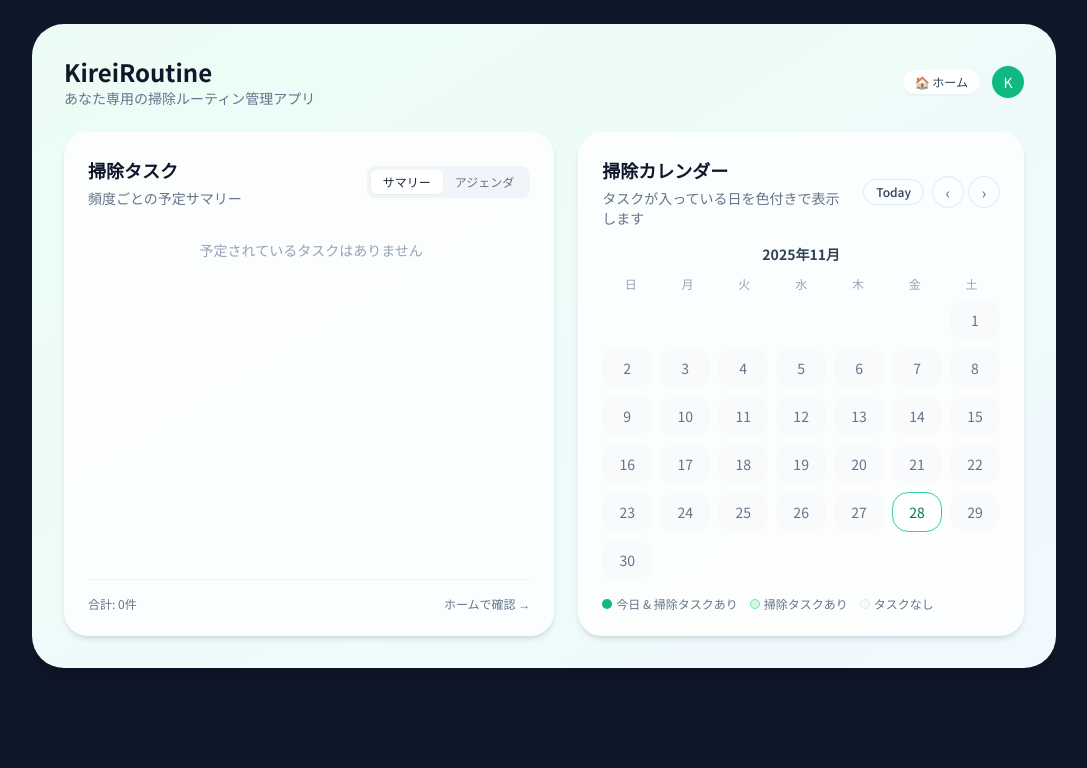
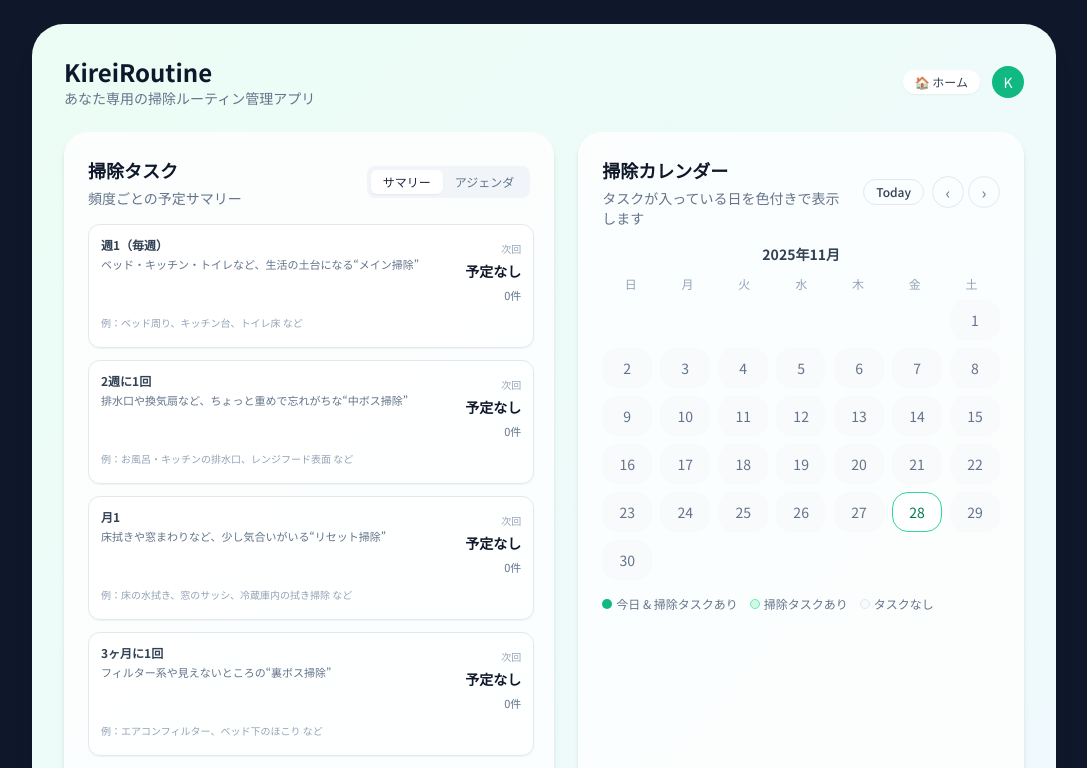
Before and after one commit to kazushi-tech/kireiroutine-app, a React (Vite) app: page /calendar in a window 1280 px wide. Shown: the top 768 px of the page, without its empty margins (96-1183 px from the left). Built offline with nearby package versions, Linux system fonts and the light colour scheme.

Commit message:
Update calendar UX and agenda view

```diff
--- a/CalendarPage.tsx
+++ b/CalendarPage.tsx
@@ -19,7 +19,7 @@ import {
 import { CSS } from "@dnd-kit/utilities";
 import React, { useEffect, useMemo, useState } from "react";
 import { Link, useNavigate } from "react-router-dom";
-import { CLEANING_DATA } from "./constants";
+import { CLEANING_DATA, FREQUENCY_SUMMARY_META } from "./constants";
 import { Frequency } from "./types";
 
 type RepeatType =
@@ -102,15 +102,7 @@ function formatDateKey(date: Date): string {
 }
 
 function frequencyToLabel(freq: Frequency): string {
-  switch (freq) {
-    case Frequency.Weekly: return "週1（毎週）";
-    case Frequency.BiWeekly: return "2週に1回";
-    case Frequency.Monthly: return "月1";
-    case Frequency.Quarterly: return "3ヶ月に1回";
-    case Frequency.SemiAnnual: return "半年に1回";
-    case Frequency.Annual: return "年1";
-    default: return freq;
-  }
+  return FREQUENCY_SUMMARY_META[freq]?.label ?? freq;
 }
 
 function formatDisplayDate(date: Date): string {
@@ -530,6 +522,34 @@ const CalendarPage: React.FC = () => {
     cancelIndividualReschedule();
   };
 
+  const handleQuickMove = (taskId: string, days: number) => {
+    if (!selectedDate) return;
+    const sourceKey = formatDateKey(selectedDate);
+
+    // Calculate target date
+    const d = new Date(selectedDate);
+    d.setDate(d.getDate() + days);
+    const targetKey = formatDateKey(d);
+
+    setCalendarMap((prev) => {
+      const next = { ...prev };
+
+      // Remove from source
+      const sourceTasks = next[sourceKey] ?? [];
+      next[sourceKey] = sourceTasks.filter(id => id !== taskId);
+      if (next[sourceKey].length === 0) delete next[sourceKey];
+
+      // Add to target
+      const targetTasks = next[targetKey] ?? [];
+      if (!targetTasks.includes(taskId)) {
+        next[targetKey] = [...targetTasks, taskId];
+      }
+
+      saveCalendarMap(next);
+      return next;
+    });
+  };
+
 
 
   // Frequency Summary Logic
@@ -554,7 +574,7 @@ const CalendarPage: React.FC = () => {
       let nextDate: Date | null = null;
       let count = 0;
 
-      // Optimization: Check upcomingDays first (next 7 days)
+      // 1. Check upcomingDays first (next 7 days)
       const upcoming = upcomingDays.find(day =>
         day.tasks.some(t => t.frequency === freq)
       );
@@ -564,7 +584,7 @@ const CalendarPage: React.FC = () => {
         count = upcoming.tasks.filter(t => t.frequency === freq).length;
       }
 
-      // If not found in upcomingDays, scan calendarMap
+      // 2. If not found in upcomingDays, scan future keys in calendarMap
       if (!nextDate) {
          const sortedKeys = Object.keys(calendarMap).sort();
          const futureKeys = sortedKeys.filter(k => k >= todayKey);
@@ -581,10 +601,14 @@ const CalendarPage: React.FC = () => {
          }
       }
 
-      if (nextDate) {
+      // Always add the frequency item, even if no next date (user might want to see it)
+      // But per requirement "next date" is key. If no tasks, maybe skip?
+      // The requirement says "Frequency Summary Card... Next Date... Count".
+      // Let's include it even if count is 0, or maybe just if defined in META.
+      if (FREQUENCY_SUMMARY_META[freq]) {
         summary.push({
           frequency: freq,
-          label: frequencyToLabel(freq),
+          label: FREQUENCY_SUMMARY_META[freq].label,
           nextDate,
           count,
         });
@@ -597,7 +621,7 @@ const CalendarPage: React.FC = () => {
 
 
   const handleFrequencyClick = (freq: Frequency) => {
-    navigate("/", { state: { activeFrequency: freq } });
+    navigate("/", { state: { initialFrequency: freq } });
   };
 
   // DnD Logic
@@ -715,58 +739,59 @@ const CalendarPage: React.FC = () => {
             <div className="flex-1 overflow-y-auto pr-1 -mr-2 space-y-2">
               {viewMode === "summary" ? (
                 // Frequency Summary View
-                <div className="space-y-2">
-                  {frequencySummary.length === 0 ? (
-                    <p className="text-sm text-slate-400 py-4 text-center">予定されているタスクはありません</p>
-                  ) : (
-                    frequencySummary.map((item) => {
-                      const isToday = item.nextDate && formatDateKey(item.nextDate) === todayKey;
-                      const dateLabel = item.nextDate
-                        ? isToday
-                          ? "今日"
-                          : `${item.nextDate.getMonth() + 1}/${item.nextDate.getDate()}`
-                        : "未定";
-
-                      return (
-                        <button
+                <div className="space-y-3">
+                  {frequencySummary.map((item) => (
+                    <FrequencySummaryCard
                       key={item.frequency}
+                      frequencyId={item.frequency}
+                      nextDate={item.nextDate}
+                      taskCount={item.count}
                       onClick={() => handleFrequencyClick(item.frequency)}
-                          className="flex w-full items-center justify-between rounded-2xl border border-slate-100 bg-white px-4 py-3 text-sm hover:bg-slate-50 hover:border-emerald-200 transition-all group"
-                        >
-                          <div className="flex flex-col items-start gap-1">
-                            <span className="text-xs font-bold text-slate-700">{item.label}</span>
-                            <div className="flex items-center gap-2 text-xs text-slate-500">
-                              <span className="bg-slate-100 px-1.5 py-0.5 rounded text-[10px]">次回</span>
-                              <span className={isToday ? "text-emerald-600 font-bold" : ""}>{dateLabel}</span>
-                            </div>
-                          </div>
-                          <div className="flex items-center gap-3">
-                            <span className="text-sm font-semibold text-slate-800">{item.count}件</span>
-                            <span className="text-slate-300 group-hover:text-emerald-500 transition-colors">›</span>
-                          </div>
-                        </button>
-                      );
-                    })
-                  )}
+                    />
+                  ))}
                 </div>
               ) : (
                 // Agenda View (DnD)
-                <DndContext
-                  sensors={sensors}
-                  collisionDetection={closestCenter}
-                  onDragStart={handleDragStart}
-                  onDragEnd={handleDragEnd}
-                >
+                // Agenda View (List)
                 <div className="flex-1 overflow-y-auto pr-1 -mr-2 space-y-4">
                   {upcomingDays.map((day) => {
                     const isToday = day.offset === 0;
-                      return <DroppableDay key={day.key} day={day} isToday={isToday} />;
+                    // Count by frequency
+                    const byFreq: Record<string, number> = {};
+                    day.tasks.forEach(t => {
+                      byFreq[t.frequency] = (byFreq[t.frequency] || 0) + 1;
+                    });
+
+                    return (
+                      <div key={day.key} className={`rounded-2xl border p-3 ${isToday ? "bg-emerald-50/30 border-emerald-100" : "bg-white border-slate-100"}`}>
+                         <div className="flex items-center justify-between mb-2">
+                          <span className={`text-xs font-bold ${isToday ? "text-emerald-600" : "text-slate-700"}`}>
+                            {isToday ? "今日" : day.offset === 1 ? "明日" : `${day.date.getMonth() + 1}/${day.date.getDate()} (${["日", "月", "火", "水", "木", "金", "土"][day.date.getDay()]})`}
+                          </span>
+                          <span className="text-[10px] text-slate-400">{day.tasks.length}件</span>
+                        </div>
+
+                        {day.tasks.length === 0 ? (
+                          <div className="text-[10px] text-slate-300 text-center py-2 border-dashed border border-slate-100 rounded">
+                            予定なし
+                          </div>
+                        ) : (
+                          <div className="space-y-1">
+                            {Object.entries(byFreq).map(([freq, count]) => {
+                              const f = freq as Frequency;
+                              return (
+                                <div key={freq} className="flex items-center justify-between text-[11px] text-slate-600 px-2 py-1 bg-slate-50 rounded">
+                                  <span>{FREQUENCY_SUMMARY_META[f]?.label ?? f}</span>
+                                  <span className="font-medium">{count}</span>
+                                </div>
+                              );
                             })}
                           </div>
-                  <DragOverlay>
-                    {activeId && TASK_MAP[activeId] ? <SortableTaskItem task={TASK_MAP[activeId]} isOverlay /> : null}
-                  </DragOverlay>
-                </DndContext>
+                        )}
+                      </div>
+                    );
+                  })}
+                </div>
               )}
             </div>
 
@@ -1078,6 +1103,40 @@ const CalendarPage: React.FC = () => {
                                 </button>
                               )}
                             </div>
+                            {!reschedulingTaskId && (
+                              <div className="flex items-center gap-1 opacity-0 group-hover:opacity-100 transition-opacity">
+                                <button
+                                  onClick={(e) => {
+                                    e.stopPropagation();
+                                    handleQuickMove(task.id, 1);
+                                  }}
+                                  className="text-[10px] bg-white border border-slate-200 rounded px-1.5 py-0.5 text-slate-500 hover:text-emerald-600 hover:border-emerald-200"
+                                  title="明日へ移動"
+                                >
+                                  +1日
+                                </button>
+                                <button
+                                  onClick={(e) => {
+                                    e.stopPropagation();
+                                    handleQuickMove(task.id, 7);
+                                  }}
+                                  className="text-[10px] bg-white border border-slate-200 rounded px-1.5 py-0.5 text-slate-500 hover:text-emerald-600 hover:border-emerald-200"
+                                  title="来週へ移動"
+                                >
+                                  +1週
+                                </button>
+                                <button
+                                  onClick={(e) => {
+                                    e.stopPropagation();
+                                    startIndividualReschedule(task.id);
+                                  }}
+                                  className="text-[10px] bg-white border border-slate-200 rounded px-1.5 py-0.5 text-slate-500 hover:text-emerald-600 hover:border-emerald-200"
+                                  title="日付を指定して移動"
+                                >
+                                  移動...
+                                </button>
+                              </div>
+                            )}
                           </div>
                           <label className="inline-flex items-center gap-1">
                             <input
@@ -1257,3 +1316,68 @@ function DroppableDay({ day, isToday }: { day: any; isToday: boolean }) {
 }
 
 export default CalendarPage;
+
+function formatNextLabel(nextDate: Date | null): string {
+  if (!nextDate) return '予定なし';
+  const today = new Date();
+
+  const isToday =
+    nextDate.getFullYear() === today.getFullYear() &&
+    nextDate.getMonth() === today.getMonth() &&
+    nextDate.getDate() === today.getDate();
+
+  if (isToday) return '今日';
+
+  const tomorrow = new Date(today);
+  tomorrow.setDate(today.getDate() + 1);
+  const isTomorrow =
+    nextDate.getFullYear() === tomorrow.getFullYear() &&
+    nextDate.getMonth() === tomorrow.getMonth() &&
+    nextDate.getDate() === tomorrow.getDate();
+
+  if (isTomorrow) return '明日';
+
+  return `${nextDate.getMonth() + 1}/${nextDate.getDate()}`;
+}
+
+type FrequencySummaryProps = {
+  frequencyId: Frequency;
+  nextDate: Date | null;
+  taskCount: number;
+  onClick: () => void;
+};
+
+function FrequencySummaryCard({
+  frequencyId,
+  nextDate,
+  taskCount,
+  onClick,
+}: FrequencySummaryProps) {
+  const meta = FREQUENCY_SUMMARY_META[frequencyId];
+  if (!meta) return null;
+
+  return (
+    <button
+      type="button"
+      onClick={onClick}
+      className="w-full rounded-xl border border-slate-200 bg-white/80 p-3 text-left shadow-sm transition hover:-translate-y-0.5 hover:bg-indigo-50 hover:shadow-md group"
+    >
+      <div className="flex items-start justify-between gap-3">
+        <div className="flex-1">
+          <p className="text-xs font-semibold text-slate-700">{meta.label}</p>
+          <p className="mt-1 text-[11px] leading-snug text-slate-500">
+            {meta.shortDescription}
+          </p>
+        </div>
+        <div className="text-right">
+          <p className="text-[10px] text-slate-400">次回</p>
+          <p className={`text-sm font-semibold ${nextDate && formatNextLabel(nextDate) === '今日' ? 'text-emerald-600' : 'text-slate-900'}`}>
+            {formatNextLabel(nextDate)}
+          </p>
+          <p className="mt-0.5 text-[11px] text-slate-500">{taskCount}件</p>
+        </div>
+      </div>
+      <p className="mt-1 text-[10px] text-slate-400 group-hover:text-slate-500 transition-colors">{meta.examples}</p>
+    </button>
+  );
+}
--- a/constants.ts
+++ b/constants.ts
@@ -493,3 +493,45 @@ export const CLEANING_DATA: ScheduleCategory[] = [
     ]
   }
 ];
+
+export type FrequencyId = Frequency;
+
+export const FREQUENCY_SUMMARY_META: Record<
+  Frequency,
+  {
+    label: string;
+    shortDescription: string;
+    examples: string;
+  }
+> = {
+  [Frequency.Weekly]: {
+    label: '週1（毎週）',
+    shortDescription: 'ベッド・キッチン・トイレなど、生活の土台になる“メイン掃除”',
+    examples: '例：ベッド周り、キッチン台、トイレ床 など',
+  },
+  [Frequency.BiWeekly]: {
+    label: '2週に1回',
+    shortDescription: '排水口や換気扇など、ちょっと重めで忘れがちな“中ボス掃除”',
+    examples: '例：お風呂・キッチンの排水口、レンジフード表面 など',
+  },
+  [Frequency.Monthly]: {
+    label: '月1',
+    shortDescription: '床拭きや窓まわりなど、少し気合いがいる“リセット掃除”',
+    examples: '例：床の水拭き、窓のサッシ、冷蔵庫内の拭き掃除 など',
+  },
+  [Frequency.Quarterly]: {
+    label: '3ヶ月に1回',
+    shortDescription: 'フィルター系や見えないところの“裏ボス掃除”',
+    examples: '例：エアコンフィルター、ベッド下のほこり など',
+  },
+  [Frequency.SemiAnnual]: {
+    label: '半年に1回',
+    shortDescription: '大物家電や収納の“ガッツリ入れ替え掃除”',
+    examples: '例：クローゼットの中身整理、キッチン収納の全部出し など',
+  },
+  [Frequency.Annual]: {
+    label: '年1',
+    shortDescription: '年末大掃除クラスの“総力戦掃除”',
+    examples: '例：ベランダ全体、換気扇の分解掃除 など',
+  },
+};
```
Also changed, not shown: SchedulePage.tsx (+8 -4 lines), 1 other file (tests, documents, lock files or other folders). Lines whose indentation alone changed are shown as unchanged.
